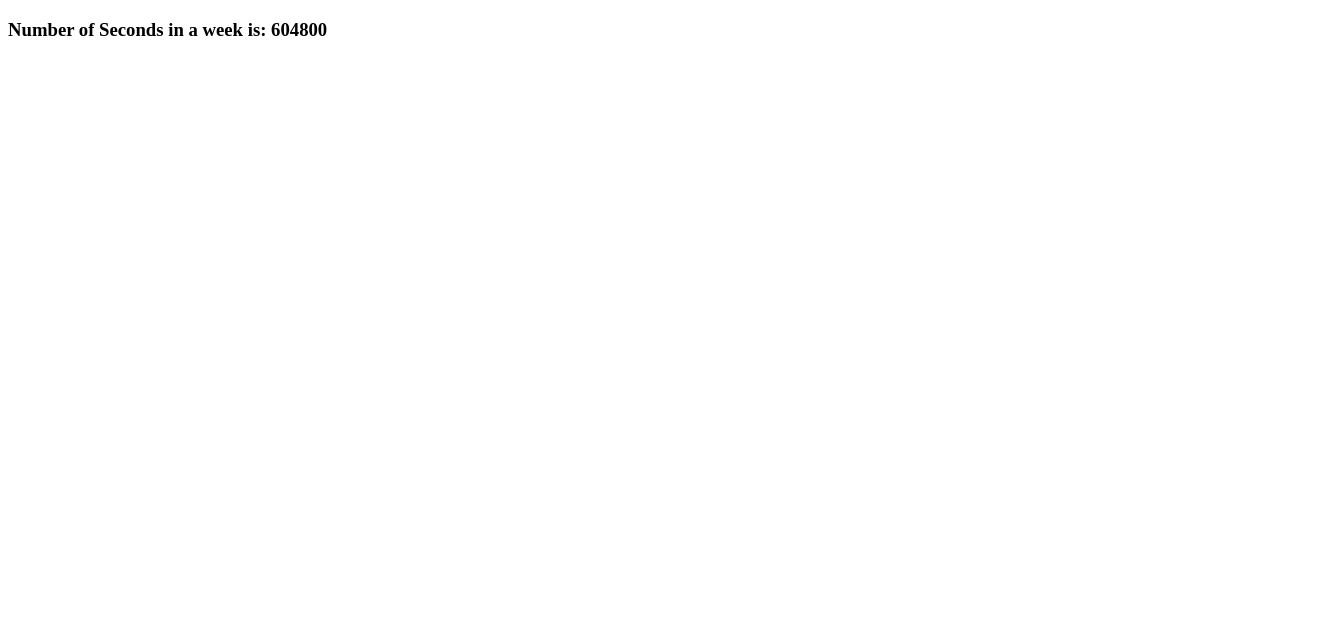
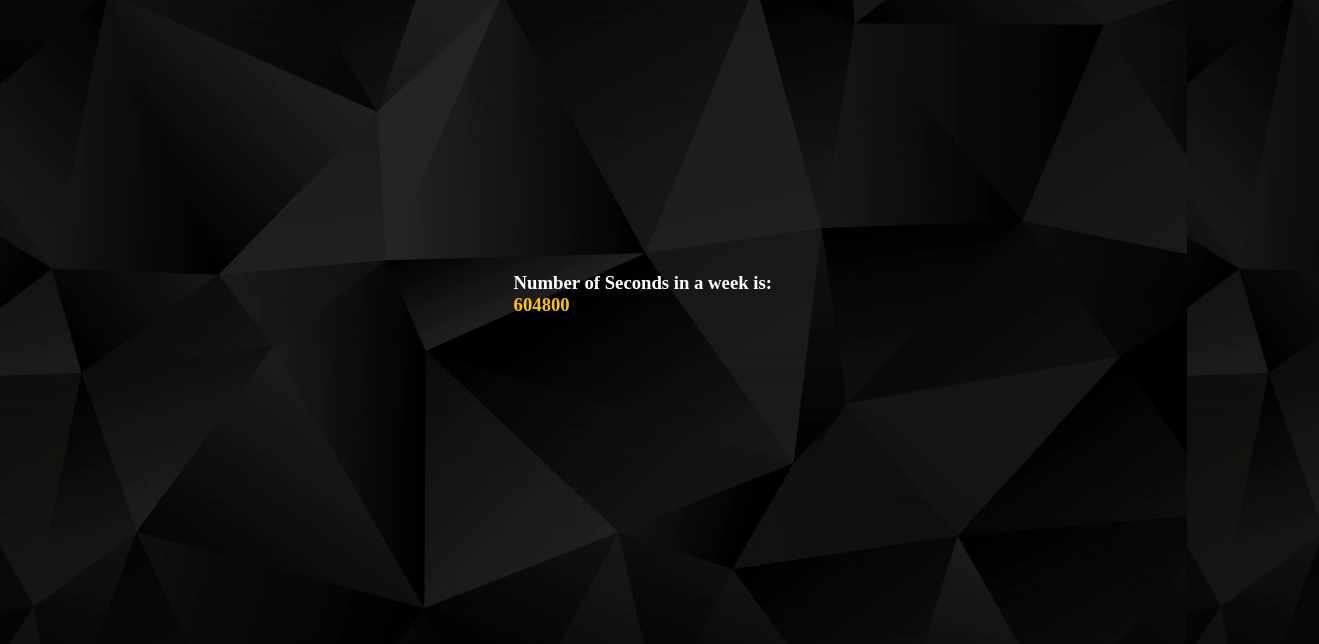
Before and after one commit to bossteeh/JSforCalculations, a plain HTML site: page index.html in a window 1280 px wide. Shown: the top 644 px of the page, 1319 px wide, since content can reach past the window. Drawn offline with Linux system fonts and the light colour scheme.

Commit message:
completed my javascriptassignment

```diff
--- a/index.html
+++ b/index.html
@@ -4,10 +4,11 @@
     <meta charset="UTF-8">
     <meta http-equiv="X-UA-Compatible" content="IE=edge">
     <meta name="viewport" content="width=device-width, initial-scale=1.0">
-    <title>Document</title>
+    <title>JS Seconds</title>
+    <link rel="stylesheet" href="/styles/style.css">
 </head>
 <body>
-    <h3>Number of Seconds in a week is: <span id="secondsInAWeek"></span></h3>
+    <h3>Number of Seconds in a week is: <br> <span id="secondsInAWeek"></span></h3>
     <script src="main.js"></script>
 </body>
 </html>
--- /dev/null
+++ b/styles/style.scss
@@ -0,0 +1,15 @@
+body {
+  background-image: url(/image/dark-low-poly-background_1048-7971.webp);
+//   background-repeat: no-repeat;
+  background-size: contain;
+  min-height: 500px;
+
+  h3 {
+    padding: 20% 40% 40% 40%;
+    color: white;
+    width: 300px;
+    span{
+        color: rgb(255, 196, 0);
+    }
+  }
+}
```
Also changed, not shown: image/dark-low-poly-background_1048-7971.webp (added), styles/style.css (added), 3 other files.
